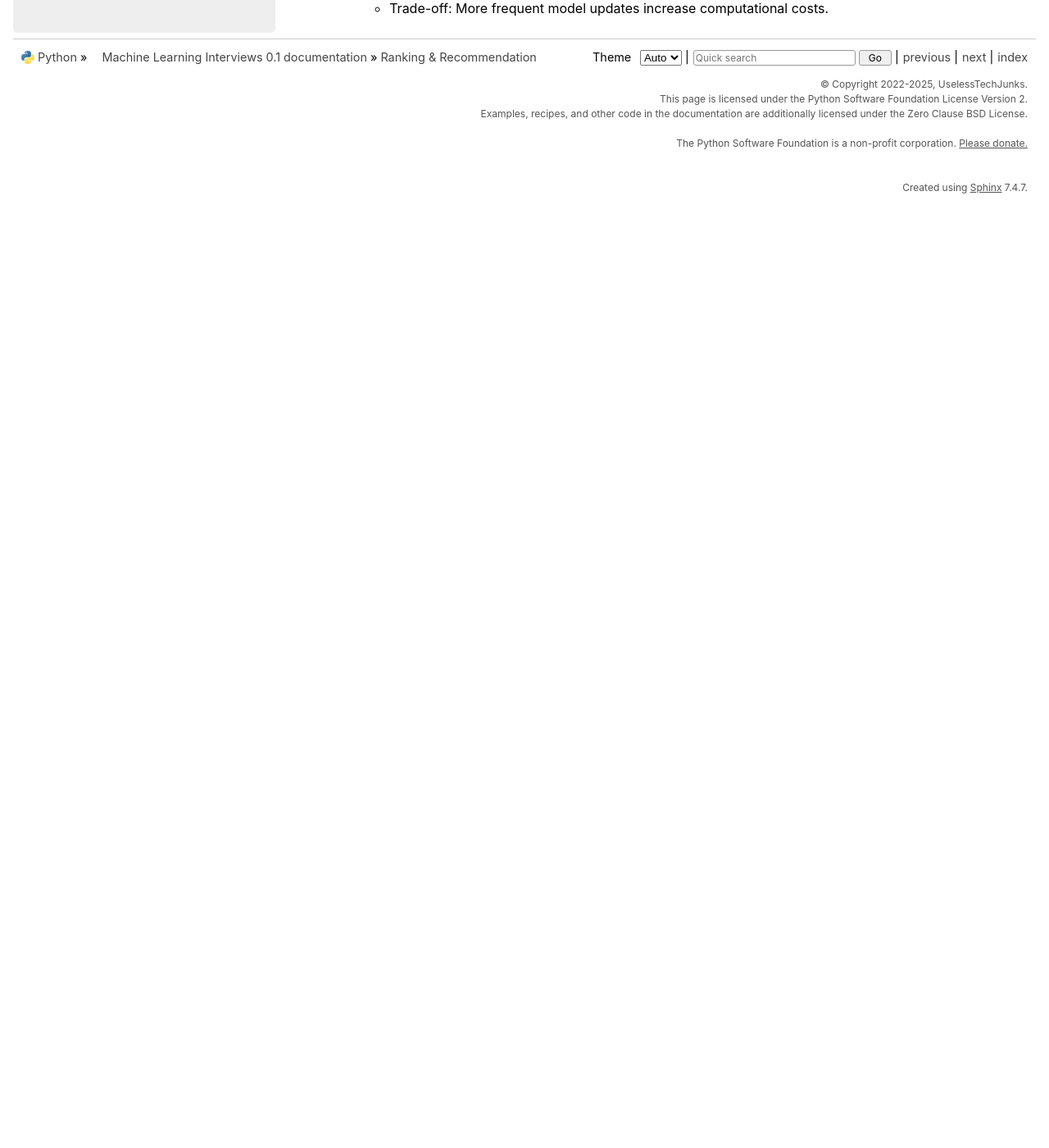
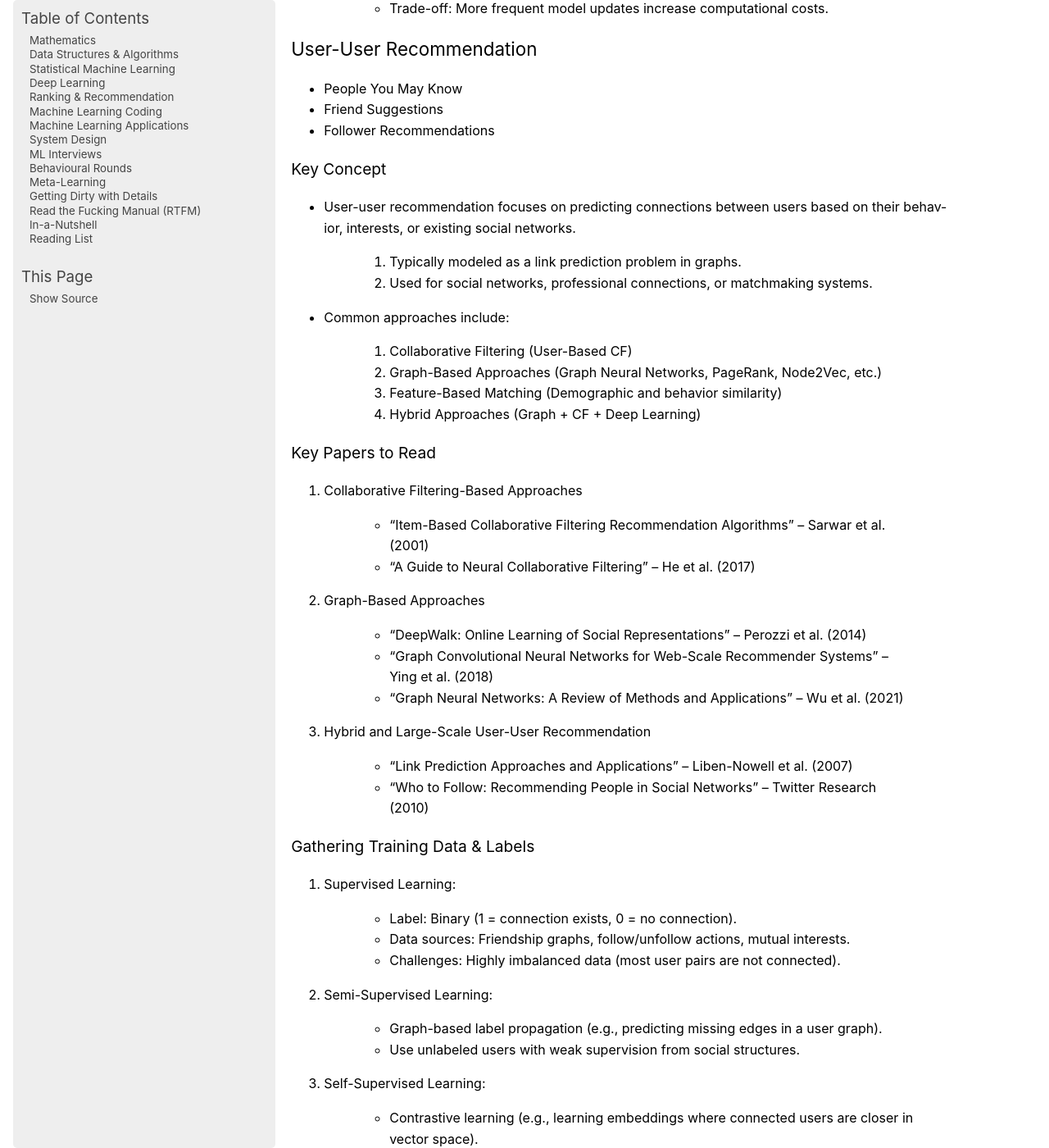
Before and after one commit to uselesstechjunks/leetcode, a Sphinx documentation site: the page built from docs/source/rank.rst, in a window 1280 px wide and 1400 px high, scrolled down 4275 px. Shown: the whole window at 82% size. Built offline with Sphinx 7.4.7, drawn with Linux system fonts in a browser that asks for light colours; before the commit the page ends 4522 px from its top, so only the background shows below that; some of the changed text lies outside the part shown.

Commit message:
Update rank.rst

```diff
--- a/docs/source/rank.rst
+++ b/docs/source/rank.rst
@@ -161,3 +161,98 @@ Handling Nuisances & Trade-offs
 	- Regular model updates to prevent reinforcing the same recommendations.
 	- Counterfactual evaluation (simulate what would happen if different recommendations were shown).
 	- Trade-off: More frequent model updates increase computational costs.
+
+User-User Recommendation
+====================================================================================
+- People You May Know
+- Friend Suggestions
+- Follower Recommendations
+
+Key Concept
+------------------------------------------------------------------------------------
+- User-user recommendation focuses on predicting connections between users based on their behavior, interests, or existing social networks.
+
+	#. Typically modeled as a link prediction problem in graphs.
+	#. Used for social networks, professional connections, or matchmaking systems.
+
+- Common approaches include:
+
+	#. Collaborative Filtering (User-Based CF)
+	#. Graph-Based Approaches (Graph Neural Networks, PageRank, Node2Vec, etc.)
+	#. Feature-Based Matching (Demographic and behavior similarity)
+	#. Hybrid Approaches (Graph + CF + Deep Learning)
+
+Key Papers to Read
+------------------------------------------------------------------------------------
+#. Collaborative Filtering-Based Approaches
+
+	- "Item-Based Collaborative Filtering Recommendation Algorithms" – Sarwar et al. (2001)
+	- "A Guide to Neural Collaborative Filtering" – He et al. (2017)
+
+#. Graph-Based Approaches
+
+	- "DeepWalk: Online Learning of Social Representations" – Perozzi et al. (2014)
+	- "Graph Convolutional Neural Networks for Web-Scale Recommender Systems" – Ying et al. (2018)
+	- "Graph Neural Networks: A Review of Methods and Applications" – Wu et al. (2021)
+
+#. Hybrid and Large-Scale User-User Recommendation
+
+	- "Link Prediction Approaches and Applications" – Liben-Nowell et al. (2007)
+	- "Who to Follow: Recommending People in Social Networks" – Twitter Research (2010)
+
+Gathering Training Data & Labels
+------------------------------------------------------------------------------------
+#. Supervised Learning:
+
+	- Label: Binary (1 = connection exists, 0 = no connection).
+	- Data sources: Friendship graphs, follow/unfollow actions, mutual interests.
+	- Challenges: Highly imbalanced data (most user pairs are not connected).
+
+#. Semi-Supervised Learning:
+
+	- Graph-based label propagation (e.g., predicting missing edges in a user graph).
+	- Use unlabeled users with weak supervision from social structures.
+
+#. Self-Supervised Learning:
+
+	- Contrastive learning (e.g., learning embeddings where connected users are closer in vector space).
+	- Masked edge prediction (e.g., hide some connections and train the model to reconstruct them).
+
+Feature Engineering
+------------------------------------------------------------------------------------
+- User Features: Profile attributes (age, location, industry, interests).
+- Graph Features: Common neighbors, Jaccard similarity, Adamic-Adar score.
+- Interaction Features: Message frequency, engagement level.
+- Embedding-Based Features: Node2Vec or GNN-based embeddings.
+- Contextual Features: Activity time, shared communities.
+
+Handling Nuisances & Trade-offs
+------------------------------------------------------------------------------------
+#. Cold-Start Problem
+
+	- New users: Recommend based on shared attributes (location, interests).
+	- New connections: Use heuristic-based similarity scores.
+	- Trade-off: Can lead to homophily (over-recommending similar users).
+
+#. Novelty Effects
+
+	- Boost recommendations of new users to help them integrate faster.
+	- Trade-off: High visibility to new users might hurt engagement from established users.
+
+#. Popularity Bias
+
+	- Penalize highly connected users in ranking.
+	- Use diversity-enhancing ranking strategies.
+	- Trade-off: Reducing bias may lower connection acceptance rates.
+
+#. Explore-Exploit Balance
+
+	- Multi-Armed Bandit strategies (exploring less-connected users).
+	- Randomized ranking variations to encourage serendipity.
+	- Trade-off: Excessive exploration can degrade user experience.
+
+#. Avoiding Feedback Loops
+
+	- Use randomized A/B testing to prevent algorithmic bias reinforcement.
+	- Regularly refresh graph-based embeddings.
+	- Trade-off: Frequent updates increase computational costs.
```
